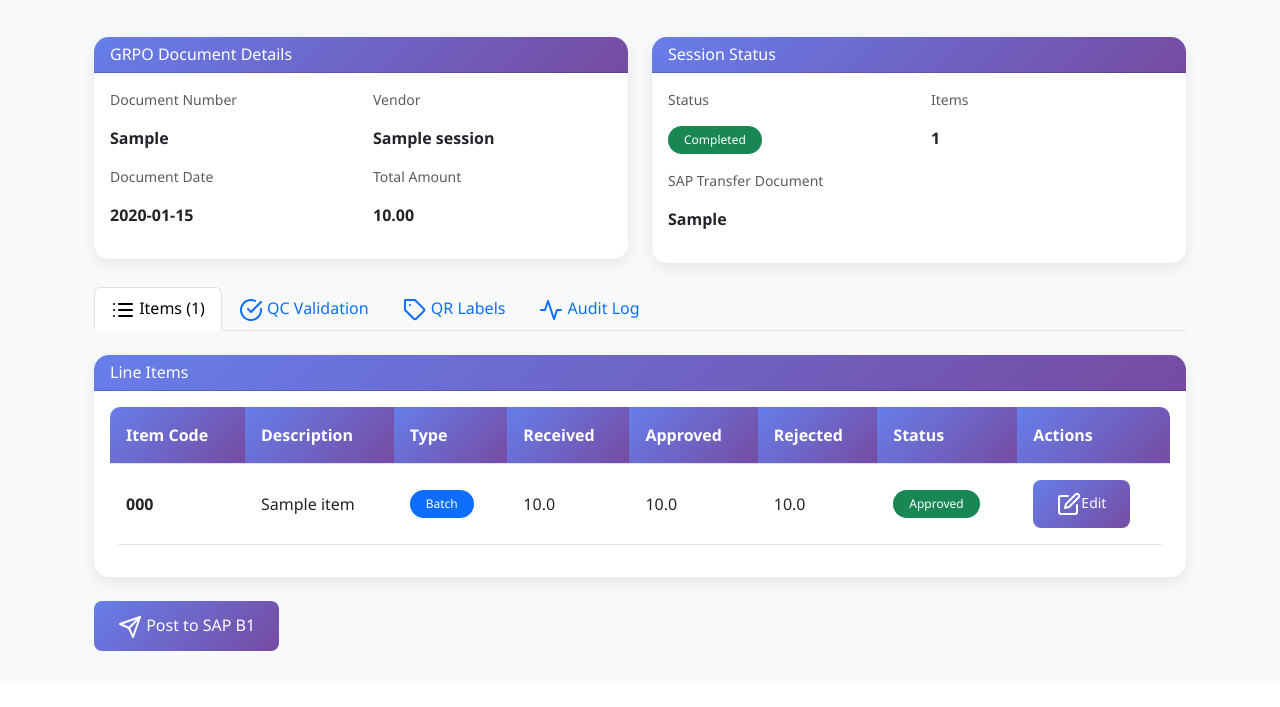
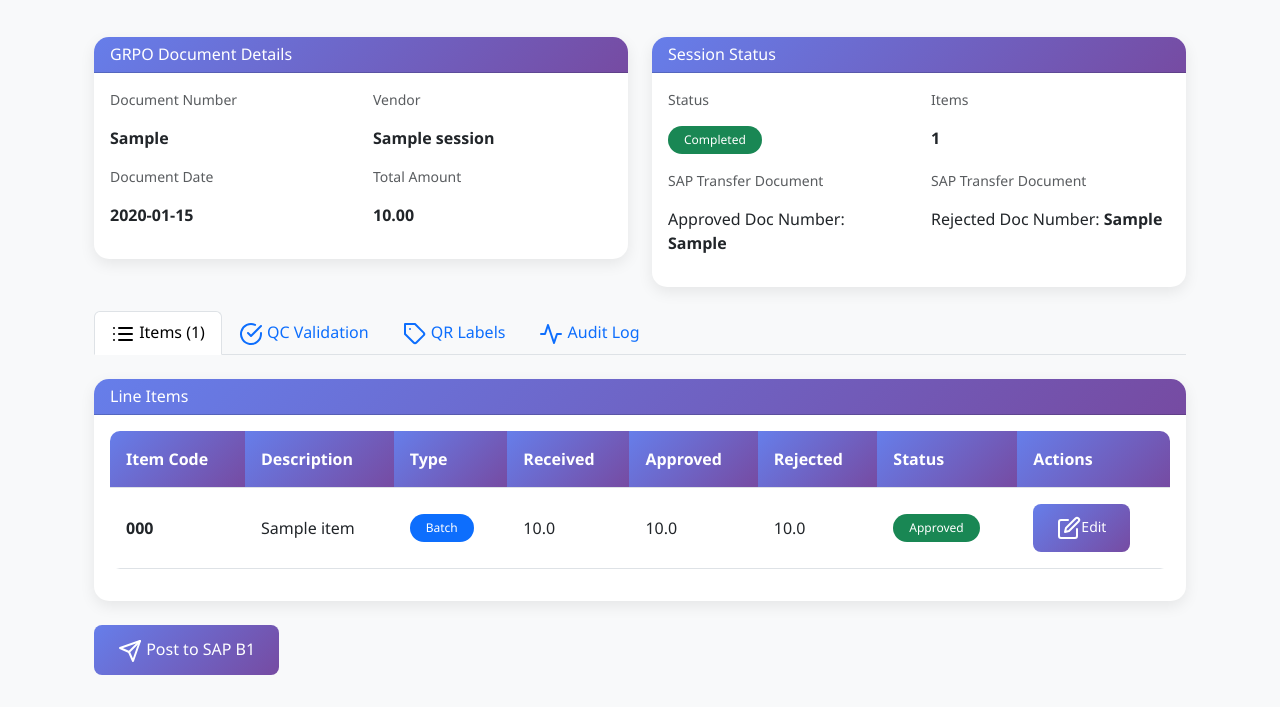
Before and after one commit to pragavigithub/Emerald_Barcode_20260129, a Flask app: page /grpo-transfer/session/1 in a window 1280 px wide. Shown: the part 187-894 px from the top of the page. Before the commit the page ends 838 px from the top, so only its background shows below. Run offline with Flask 3, Linux system fonts and the light colour scheme; a user stored in the database is signed in; tables that the repository leaves empty hold one stand-in row (values such as "Sample post"); parts of the project's set-up code (start-up, migrations or seed data) failed here and were passed over; some libraries are stand-ins or nearby versions.

Commit message:
Approved Document transfer status update Rejected Document transfer status update

```diff
--- a/modules/grpo_transfer/templates/grpo_transfer/session_detail.html
+++ b/modules/grpo_transfer/templates/grpo_transfer/session_detail.html
@@ -69,7 +69,7 @@
                                     <span class="badge bg-warning text-dark">In Progress</span>
                                 {% elif session.status == 'completed' %}
                                     <span class="badge bg-success">Completed</span>
-                                {% elif session.status == 'transferred' %}
+                                {% elif session.status == 'posted' %}
                                     <span class="badge bg-info">Transferred</span>
                                 {% endif %}
                             </p>
@@ -81,9 +81,15 @@
                     </div>
                     {% if session.transfer_doc_num %}
                     <div class="row">
-                        <div class="col-12">
+                        <div class="col-6">
                             <p class="text-muted small">SAP Transfer Document</p>
-                            <p><strong>{{ session.transfer_doc_num }}</strong></p>
+                            <p>Approved Doc Number: <strong>{{ session.transfer_doc_num }}</strong></p>
+
+                        </div>
+                        <div class="col-6">
+                            <p class="text-muted small">SAP Transfer Document</p>
+
+                            <p>Rejected Doc Number: <strong>{{ session.rejected_doc_num }}</strong></p>
                         </div>
                     </div>
                     {% endif %}
```
